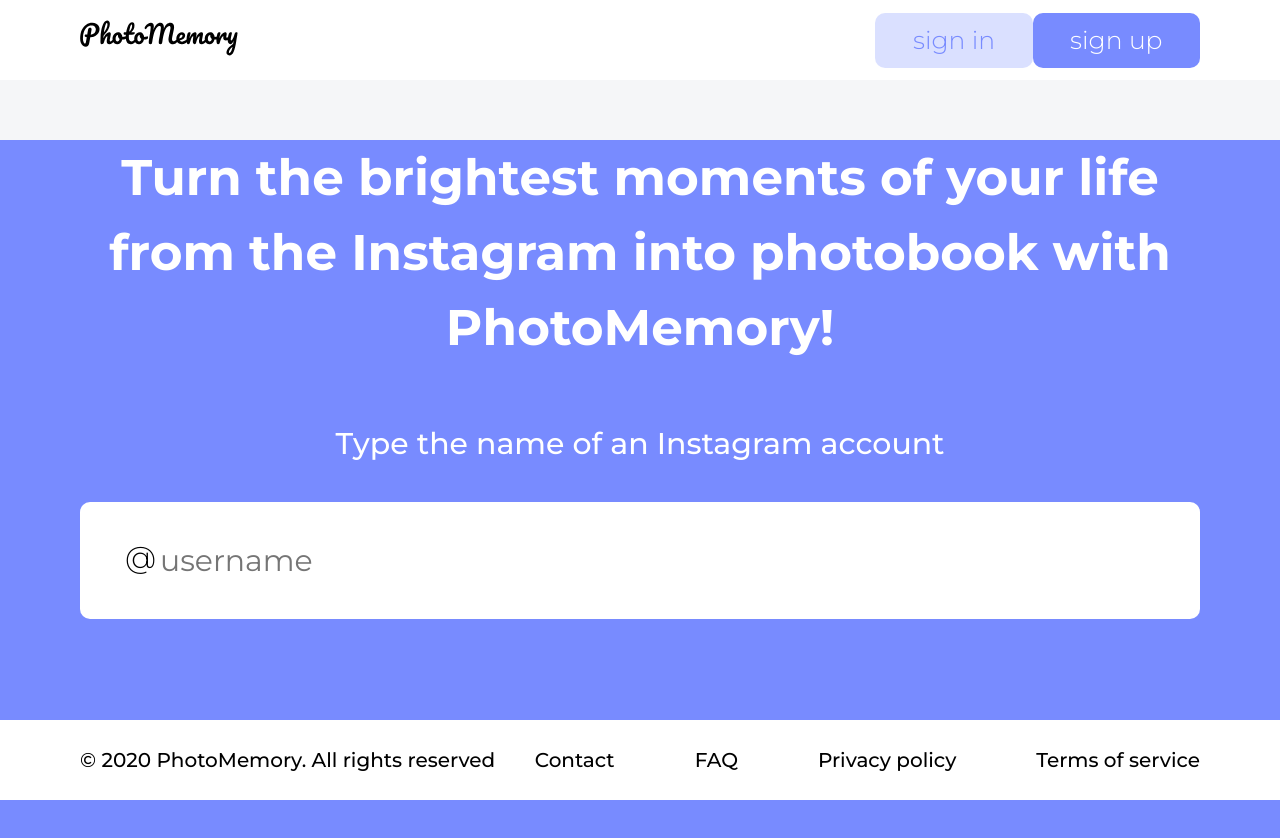
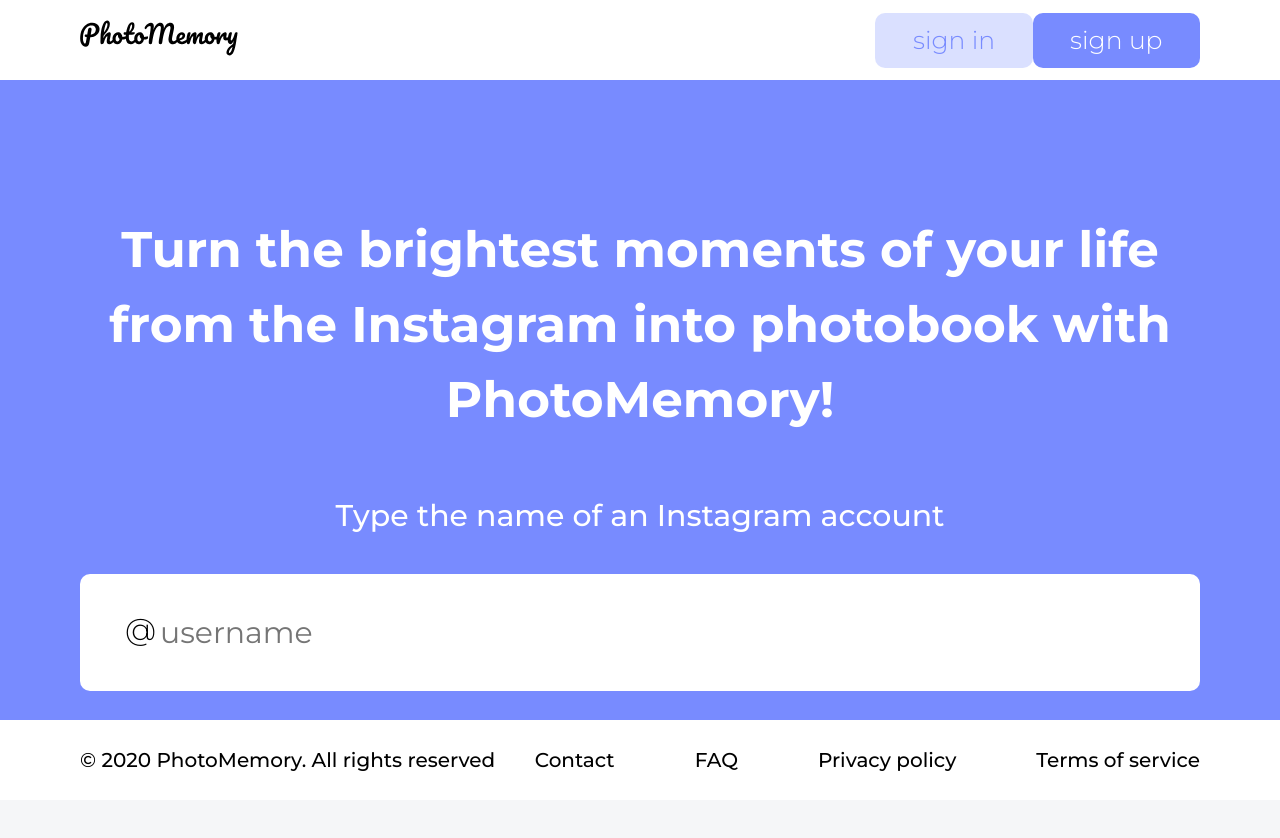
Before and after one commit to floss-order/photomemory, a React (Create React App) app in the folder client/: page / in a window 1280 px wide. Shown: the top 838 px of the page. After the commit the page ends 800 px from the top, so only its background shows below. Built offline with nearby package versions, Linux system fonts and the light colour scheme.

Commit message:
Created utility classes

```diff
--- a/client/src/App.css
+++ b/client/src/App.css
@@ -12,23 +12,19 @@ body {
     background: var(--color-solitude);
 }
 
-.section {
+.flex {
     display: flex;
     flex-direction: column;
 }
 
-.section--justify-center {
+.flex_justify-center {
     justify-content: center;
 }
 
-.section--align-center {
+.flex_align-center {
     align-items: center;
 }
 
-.section_heading {
-    margin: 3.75rem 0;
-    font-weight: 700;
-    font-size: 3.125rem;
-    line-height: 1.5;
-    text-align: center;
+.mt_5 {
+    margin-top: 5rem;
 }
```
